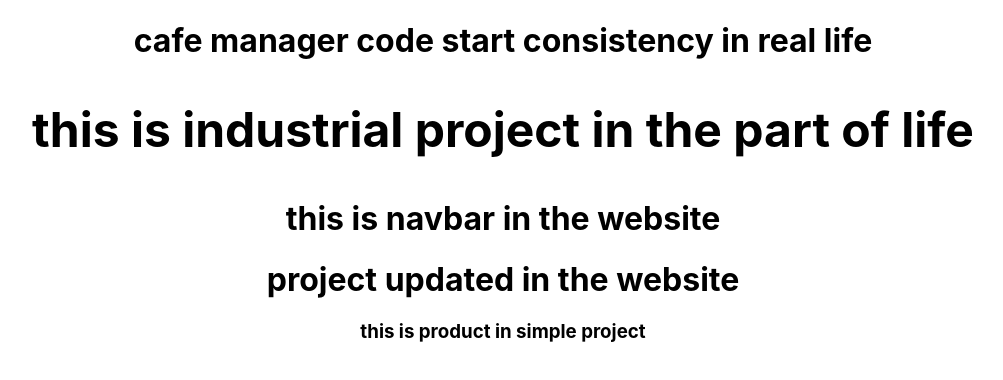
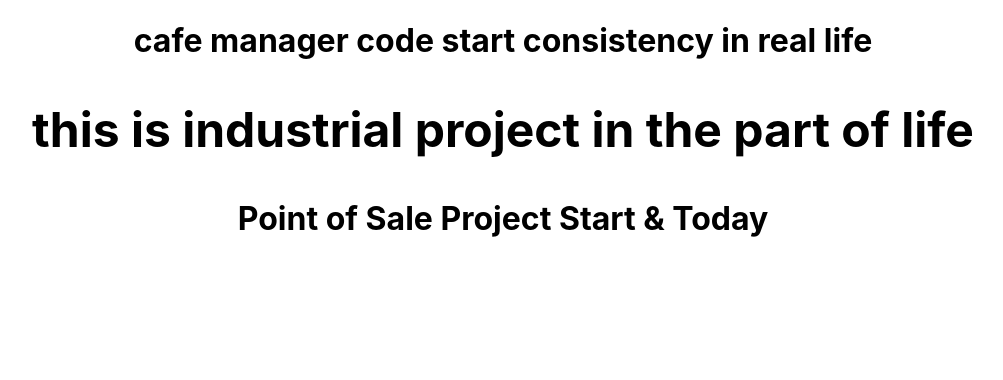
Before and after one commit to MD-Suhad/Cafe-Manager, a React (Create React App) app: page / in a window 1280 px wide. Shown: the top 380 px of the page, without its empty margins (137-1140 px from the left). Built offline with nearby package versions, Linux system fonts and the light colour scheme.

Commit message:
point of sale porject start

```diff
--- a/src/Components/Navbar/Navbar.jsx
+++ b/src/Components/Navbar/Navbar.jsx
@@ -3,9 +3,7 @@ import React from 'react';
 const Navbar = () => {
    return (
       <div>
-         <h1>this is navbar in the website</h1>
-         <h1>project updated in the website</h1>
-         <h3>this is product in simple project </h3>
+         <h1>Point of Sale Project Start & Today</h1>
       </div>
    );
 };
```
